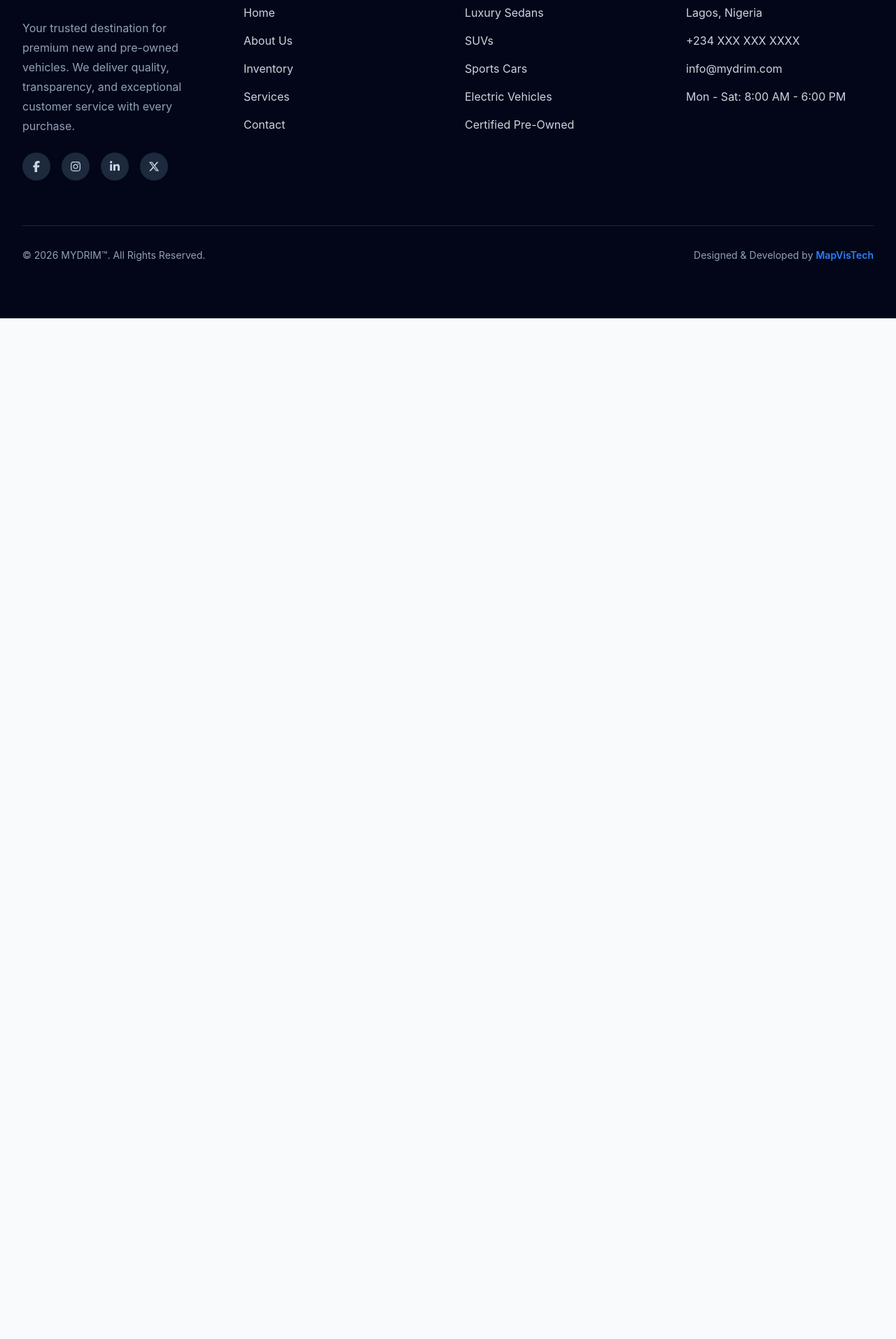
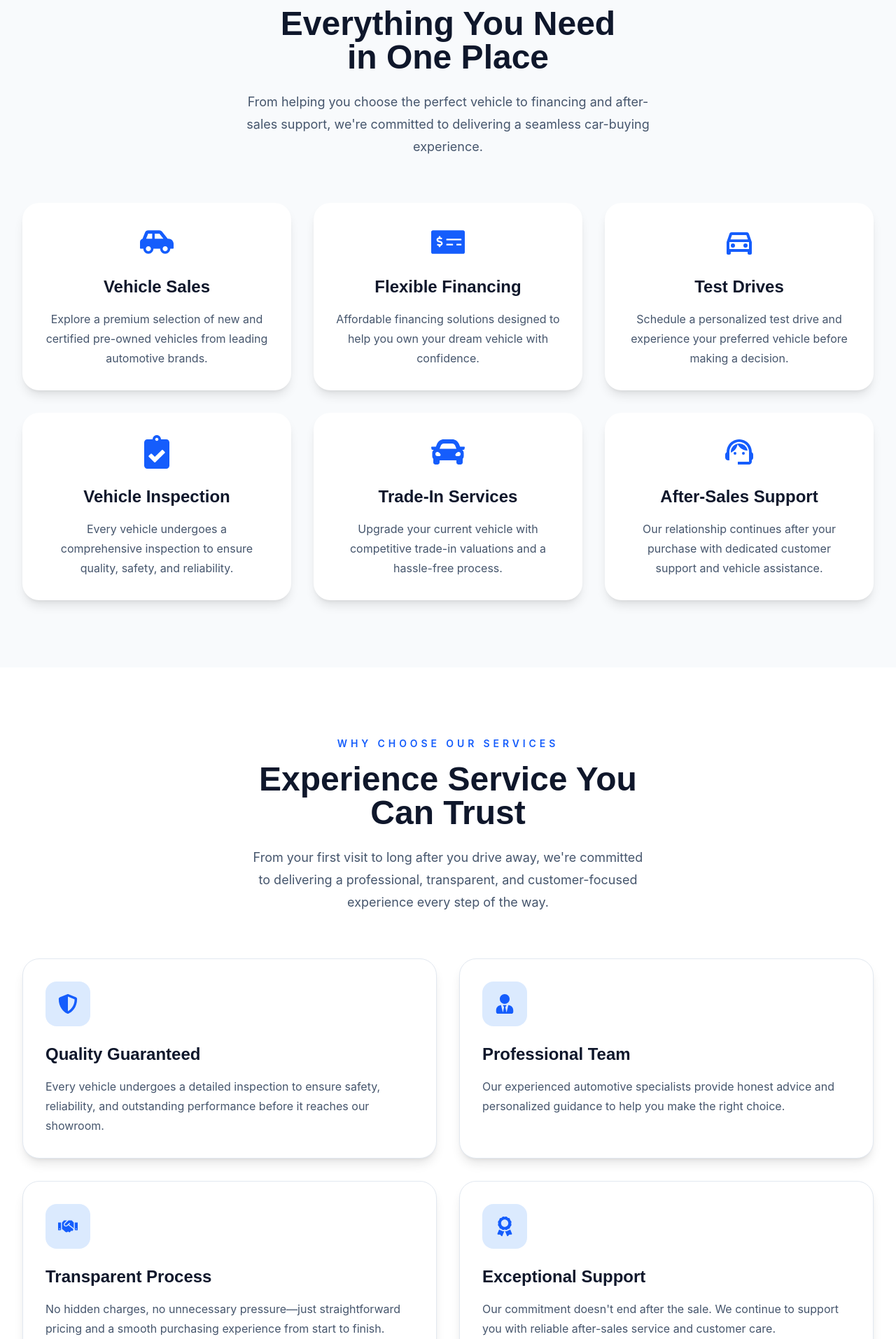
Before and after one commit to MapTech-stack/mydrim-car-dealer, a React (Vite) app: page /services in a window 1280 px wide. Shown: the part 126-2040 px from the top of the page at 70% size. Before the commit the page ends 800 px from the top, so only its background shows below. Built offline with nearby package versions, Linux system fonts and the light colour scheme.

Commit message:
addwd the service page

```diff
--- a/src/App.jsx
+++ b/src/App.jsx
@@ -6,7 +6,7 @@ import Footer from "./components/Footer";
 import Home from "./pages/Home";
 import About from "./pages/About";
 import Inventory from "./pages/Inventory";
-// import Services from "./pages/Services";
+import Services from "./pages/Services";
 // import Contact from "./pages/Contact";
 
 function App() {
@@ -19,7 +19,7 @@ function App() {
           <Route path="/" element={<Home />} />
           <Route path="/about" element={<About />} />
           <Route path="/inventory" element={<Inventory />} />
-          {/* <Route path="/services" element={<Services />} /> */}
+          <Route path="/services" element={<Services />} />
           {/* <Route path="/contact" element={<Contact />} /> */}
         </Routes>
       </main>
--- /dev/null
+++ b/src/components/Services/OurServices.jsx
@@ -0,0 +1,97 @@
+import React from "react";
+
+import {
+  FaCarSide,
+  FaMoneyCheckAlt,
+  FaClipboardCheck,
+  FaCar,
+} from "react-icons/fa";
+
+import {
+  MdOutlineSupportAgent,
+  MdOutlineDirectionsCar,
+} from "react-icons/md";
+
+import ServiceCards from "./ServiceCards";
+
+const OurServices = () => {
+  const services = [
+    {
+      id: 1,
+      icon: <FaCarSide size={48} />,
+      title: "Vehicle Sales",
+      description:
+        "Explore a premium selection of new and certified pre-owned vehicles from leading automotive brands.",
+    },
+    {
+      id: 2,
+      icon: <FaMoneyCheckAlt size={48} />,
+      title: "Flexible Financing",
+      description:
+        "Affordable financing solutions designed to help you own your dream vehicle with confidence.",
+    },
+    {
+      id: 3,
+      icon: <MdOutlineDirectionsCar size={48} />,
+      title: "Test Drives",
+      description:
+        "Schedule a personalized test drive and experience your preferred vehicle before making a decision.",
+    },
+    {
+      id: 4,
+      icon: <FaClipboardCheck size={48} />,
+      title: "Vehicle Inspection",
+      description:
+        "Every vehicle undergoes a comprehensive inspection to ensure quality, safety, and reliability.",
+    },
+    {
+      id: 5,
+      icon: <FaCar size={48} />,
+      title: "Trade-In Services",
+      description:
+        "Upgrade your current vehicle with competitive trade-in valuations and a hassle-free process.",
+    },
+    {
+      id: 6,
+      icon: <MdOutlineSupportAgent size={48} />,
+      title: "After-Sales Support",
+      description:
+        "Our relationship continues after your purchase with dedicated customer support and vehicle assistance.",
+    },
+  ];
+
+  return (
+    <section className="bg-slate-50 py-24">
+      <div className="mx-auto max-w-7xl px-6 lg:px-8">
+        <div className="mx-auto max-w-3xl text-center">
+          <span className="text-sm font-semibold uppercase tracking-[0.35em] text-blue-600">
+            OUR SERVICES
+          </span>
+
+          <h1 className="mt-4 text-5xl max-w-lg mx-auto font-extrabold text-slate-900">
+            Everything You Need in One Place
+          </h1>
+
+          <p className="mt-6 text-lg leading-8 text-slate-600 max-w-xl mx-auto">
+            From helping you choose the perfect vehicle to financing and
+            after-sales support, we're committed to delivering a seamless
+            car-buying experience.
+          </p>
+        </div>
+
+        <div className="mt-16 grid gap-8 md:grid-cols-2 lg:grid-cols-3">
+          {services.map((service) => (
+            <ServiceCards
+              key={service.id}
+              icon={service.icon}
+              title={service.title}
+              description={service.description}
+            />
+          ))}
+        </div>
+      </div>
+    </section>
+  );
+};
+
+export default OurServices;
--- /dev/null
+++ b/src/components/Services/ServiceCards.jsx
@@ -0,0 +1,21 @@
+import React from "react";
+
+const ServiceCards = ({ icon, title, description }) => {
+  return (
+    <div className="rounded-3xl bg-white p-8 text-center shadow-lg transition duration-300 hover:-translate-y-2 hover:shadow-2xl">
+      <div className="mb-6 flex justify-center text-blue-600">
+        {icon}
+      </div>
+
+      <h3 className="text-2xl font-bold text-slate-900">
+        {title}
+      </h3>
+
+      <p className="mt-4 leading-7 text-slate-600">
+        {description}
+      </p>
+    </div>
+  );
+};
+
+export default ServiceCards;
--- /dev/null
+++ b/src/components/Services/WhyChooseServiceCard.jsx
@@ -0,0 +1,21 @@
+import React from "react";
+
+const WhyChooseServiceCard = ({ icon, title, description }) => {
+  return (
+    <div className="rounded-3xl border border-slate-200 bg-white p-8 shadow-lg transition duration-300 hover:-translate-y-2 hover:shadow-2xl">
+      <div className="mb-6 flex h-16 w-16 items-center justify-center rounded-2xl bg-blue-100 text-blue-600">
+        {icon}
+      </div>
+
+      <h3 className="text-2xl font-bold text-slate-900">
+        {title}
+      </h3>
+
+      <p className="mt-4 leading-7 text-slate-600">
+        {description}
+      </p>
+    </div>
+  );
+};
+
+export default WhyChooseServiceCard;
--- /dev/null
+++ b/src/components/Services/WhyChooseServices.jsx
@@ -0,0 +1,72 @@
+import React from "react";
+import WhyChooseServiceCard from "./WhyChooseServiceCard";
+
+import { FaShieldAlt, FaUserTie, FaHandshake, FaAward } from "react-icons/fa";
+
+const WhyChooseServices = () => {
+  const features = [
+    {
+      id: 1,
+      icon: <FaShieldAlt size={28} />,
+      title: "Quality Guaranteed",
+      description:
+        "Every vehicle undergoes a detailed inspection to ensure safety, reliability, and outstanding performance before it reaches our showroom.",
+    },
+    {
+      id: 2,
+      icon: <FaUserTie size={28} />,
+      title: "Professional Team",
+      description:
+        "Our experienced automotive specialists provide honest advice and personalized guidance to help you make the right choice.",
+    },
+    {
+      id: 3,
+      icon: <FaHandshake size={28} />,
+      title: "Transparent Process",
+      description:
+        "No hidden charges, no unnecessary pressure—just straightforward pricing and a smooth purchasing experience from start to finish.",
+    },
+    {
+      id: 4,
+      icon: <FaAward size={28} />,
+      title: "Exceptional Support",
+      description:
+        "Our commitment doesn't end after the sale. We continue to support you with reliable after-sales service and customer care.",
+    },
+  ];
+
+  return (
+    <section className="bg-white py-24">
+      <div className="mx-auto max-w-7xl px-6 lg:px-8">
+        <div className="mx-auto max-w-3xl text-center">
+          <span className="text-sm font-semibold uppercase tracking-[0.35em] text-blue-600">
+            WHY CHOOSE OUR SERVICES
+          </span>
+
+          <h2 className="mt-4 text-4xl font-extrabold text-slate-900 lg:text-5xl max-w-xl mx-auto">
+            Experience Service You Can Trust
+          </h2>
+
+          <p className="mt-6 text-lg leading-8 text-slate-600 max-w-xl mx-auto">
+            From your first visit to long after you drive away, we're committed
+            to delivering a professional, transparent, and customer-focused
+            experience every step of the way.
+          </p>
+        </div>
+
+        <div className="mt-16 grid gap-8 md:grid-cols-2">
+          {features.map((feature) => (
+            <WhyChooseServiceCard
+              key={feature.id}
+              icon={feature.icon}
+              title={feature.title}
+              description={feature.description}
+            />
+          ))}
+        </div>
+      </div>
+    </section>
+  );
+};
+
+export default WhyChooseServices;
--- /dev/null
+++ b/src/pages/Services.jsx
@@ -0,0 +1,15 @@
+import React from "react";
+import OurServices from "../components/Services/OurServices";
+import WhyChooseServices from "../components/Services/WhyChooseServices";
+
+const Services = () => {
+  return (
+    <>
+      <OurServices />
+
+      <WhyChooseServices />
+    </>
+  );
+};
+
+export default Services;
```
